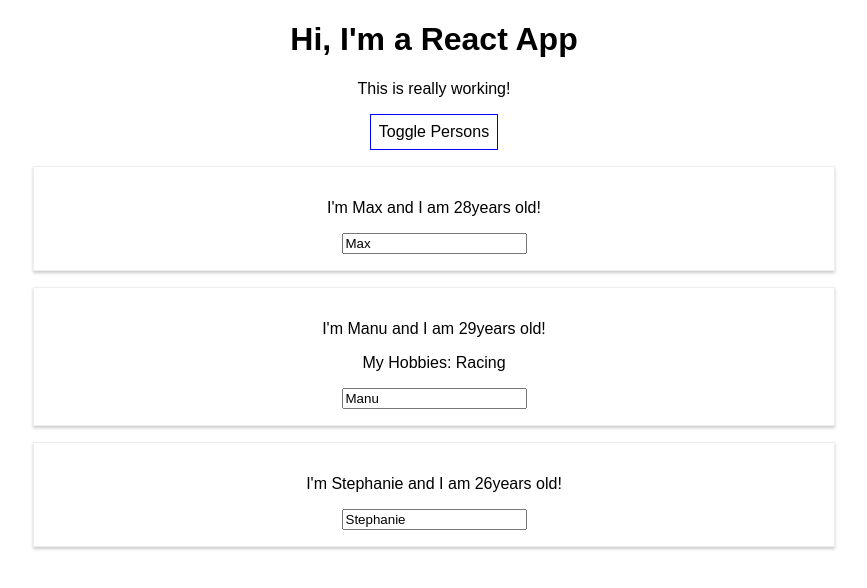
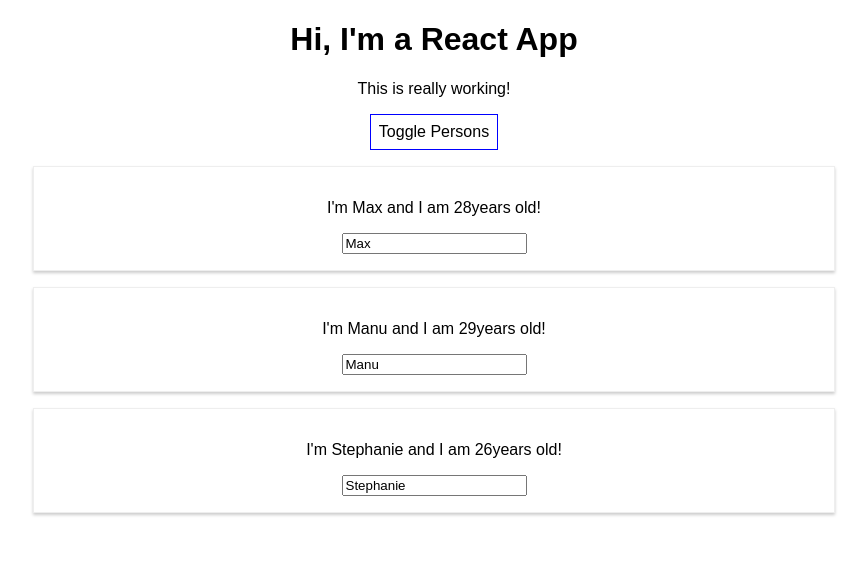
Before and after one commit to kobekyoko/react-complete, a React (Create React App) app: page / in a window 1280 px wide. Both pictures are taken after a click on the button "Toggle Persons". Shown: the top 588 px of the page, without its empty margins (206-1073 px from the left). Built offline with nearby package versions, Linux system fonts and the light colour scheme.

Commit message:
54-57 Lists & State : Updating State Immutably Using ES6 spread operator to create a copy of persons array and create a new array. To manipulate persons array, using splice method, then setState.

```diff
--- a/src/App.js
+++ b/src/App.js
@@ -13,18 +13,6 @@
     showPersons: false //if it is false, not show the person
   };
 
-  switchNameHandler = newName => {
-    //console.log("Was clicked!");
-    //DON'T DO this.state.persons[0].name = "Maximillian";
-    this.setState({
-      persons: [
-        { name: newName, age: 28 },
-        { name: "Manu", age: 29 },
-        { name: "Stephanie", age: 27 }
-      ]
-    });
-  };
-
   nameChangedHandler = event => {
     this.setState({
       persons: [
@@ -33,6 +21,13 @@
         { name: "Stephanie", age: 27 }
       ]
     });
+  };
+
+  deletePersonHandler = personIndex => {
+    const persons = [...this.state.persons]; //a new array with the objects from the old array [...]
+    //Create a copy, change that & then update the state with setState
+    persons.splice(personIndex, 1); //remove 1 element from array
+    this.setState({ persons: persons }); //updating the state
   };
 
   togglePersonHandler = () => {
@@ -60,22 +55,15 @@
     if (this.state.showPersons) {
       persons = (
         <div>
-          <Person
-            name={this.state.persons[0].name}
-            age={this.state.persons[0].age}
-          />
-          <Person
-            name={this.state.persons[1].name}
-            age={this.state.persons[1].age}
-            click={this.switchNameHandler.bind(this, "Max!")}
-            changed={this.nameChangedHandler}
-          >
-            My Hobbies: Racing
-          </Person>
-          <Person
-            name={this.state.persons[2].name}
-            age={this.state.persons[2].age}
-          />
+          {this.state.persons.map((person, index) => {
+            return (
+              <Person
+                click={() => this.deletePersonHandler(index)}
+                name={person.name}
+                age={person.age}
+              />
+            );
+          })}
         </div>
       );
     }
```
